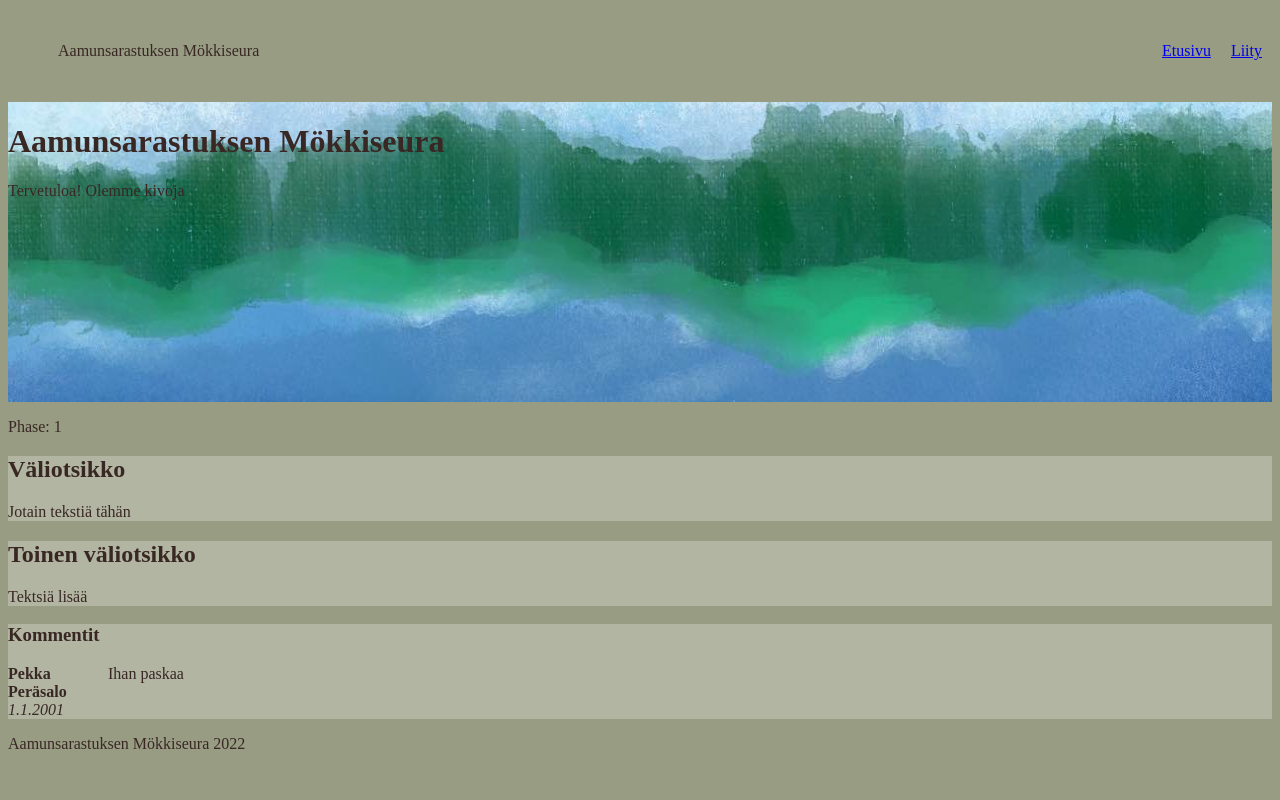
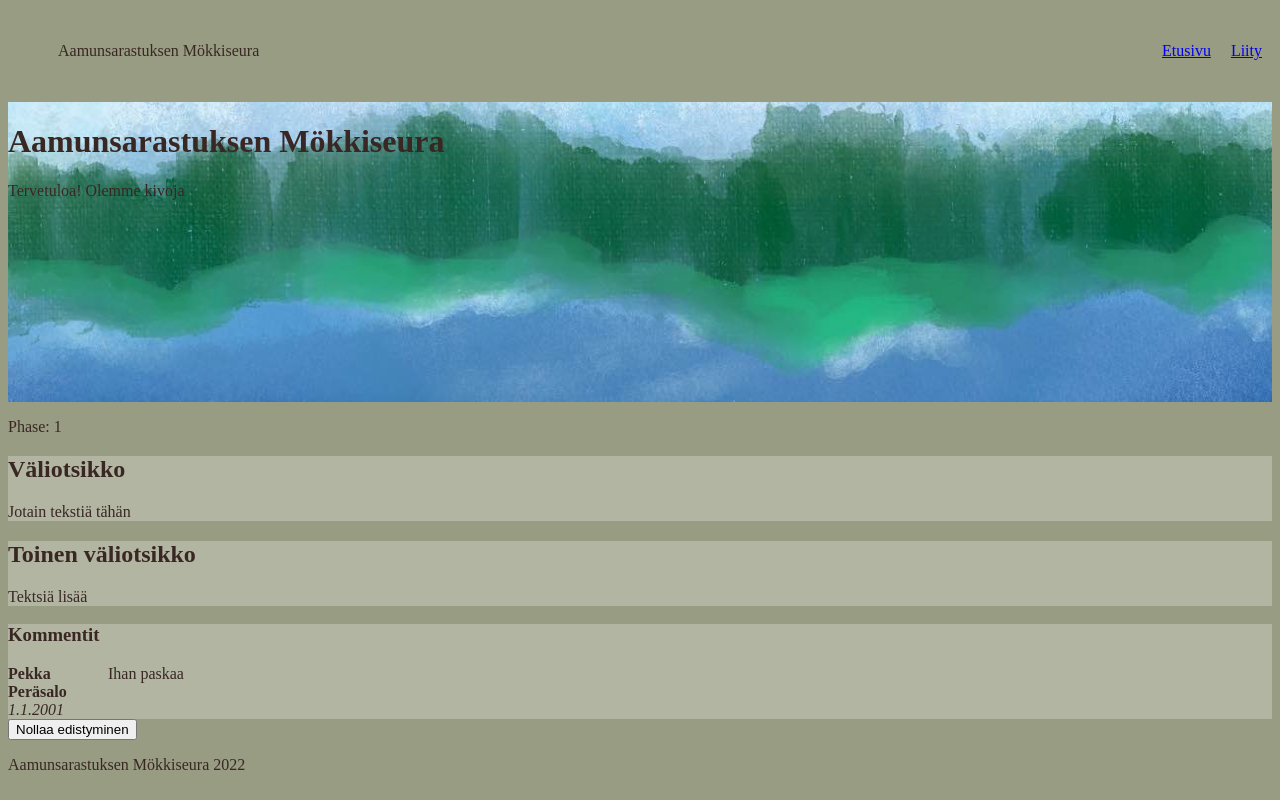
Before and after one commit to vuorisumu/GGJ-aamunsarastus, a React (Vite) app: page / in a window 1280 px wide. Built offline with nearby package versions, Linux system fonts and the light colour scheme.

Commit message:
feat: persistent phases and clearing phases

```diff
--- a/src/App.jsx
+++ b/src/App.jsx
@@ -6,22 +6,32 @@ import Footer from "./components/Footer";
 import UserContext from "./util/UserContext";
 import { useState } from "react";
 import Calendar from "./components/Calendar";
+import { getProgress, setProgress } from "./util/progress";
 
 function App() {
-  const [phase, setPhase] = useState(1);
+  const [phase, setPhase] = useState(getProgress());
 
   const initPhaseTwo = () => {
     console.log("Phase 2 starts");
     setPhase(2);
+    setProgress(2);
   };
 
   const initPhaseThree = () => {
     console.log("Phase 3 starts");
     setPhase(3);
+    setProgress(3);
+  };
+
+  const clearPhase = () => {
+    setPhase(1);
+    setProgress(1);
   };
 
   return (
-    <UserContext.Provider value={{ phase, initPhaseTwo, initPhaseThree }}>
+    <UserContext.Provider
+      value={{ phase, initPhaseTwo, initPhaseThree, clearPhase }}
+    >
       <Router>
         <header>
           <Nav />
--- a/src/components/Main.jsx
+++ b/src/components/Main.jsx
@@ -6,7 +6,7 @@ import { useContext } from "react";
 import UserContext from "../util/UserContext";
 
 function Main() {
-  const { phase } = useContext(UserContext);
+  const { phase, clearPhase } = useContext(UserContext);
   const { t } = useTranslation();
   const tr = t("home", { returnObjects: true });
 
@@ -17,6 +17,8 @@ function Main() {
 
       <Content data={tr.content} />
       <CommentSection data={tr.comments} />
+
+      <button onClick={() => clearPhase()}>Nollaa edistyminen</button>
     </div>
   );
 }
--- /dev/null
+++ b/src/util/progress.js
@@ -0,0 +1,7 @@
+export const setProgress = (phase) => {
+  localStorage.setItem("phase", phase);
+};
+
+export const getProgress = () => {
+  return parseInt(localStorage.getItem("phase")) || 1;
+};
```
